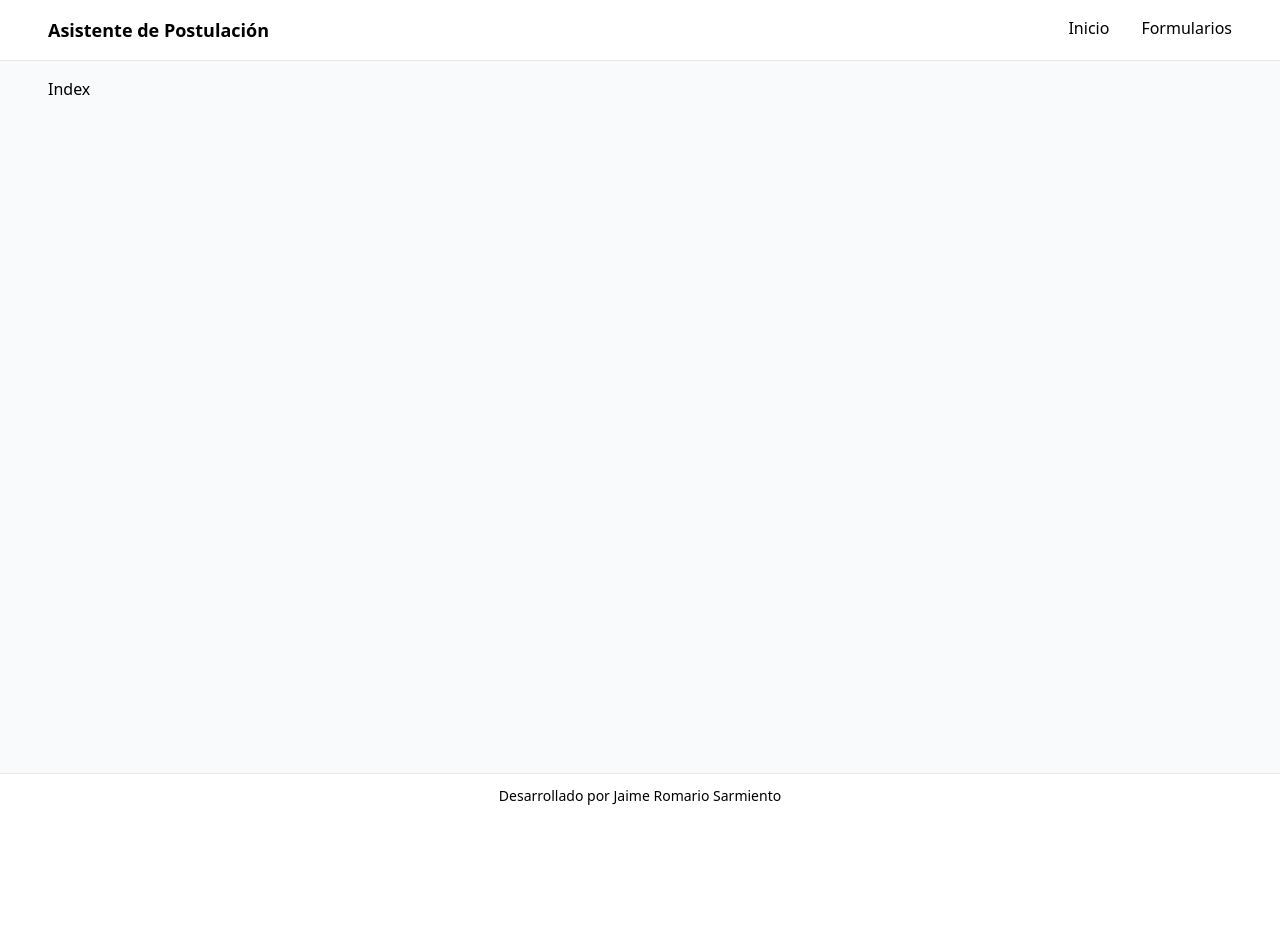
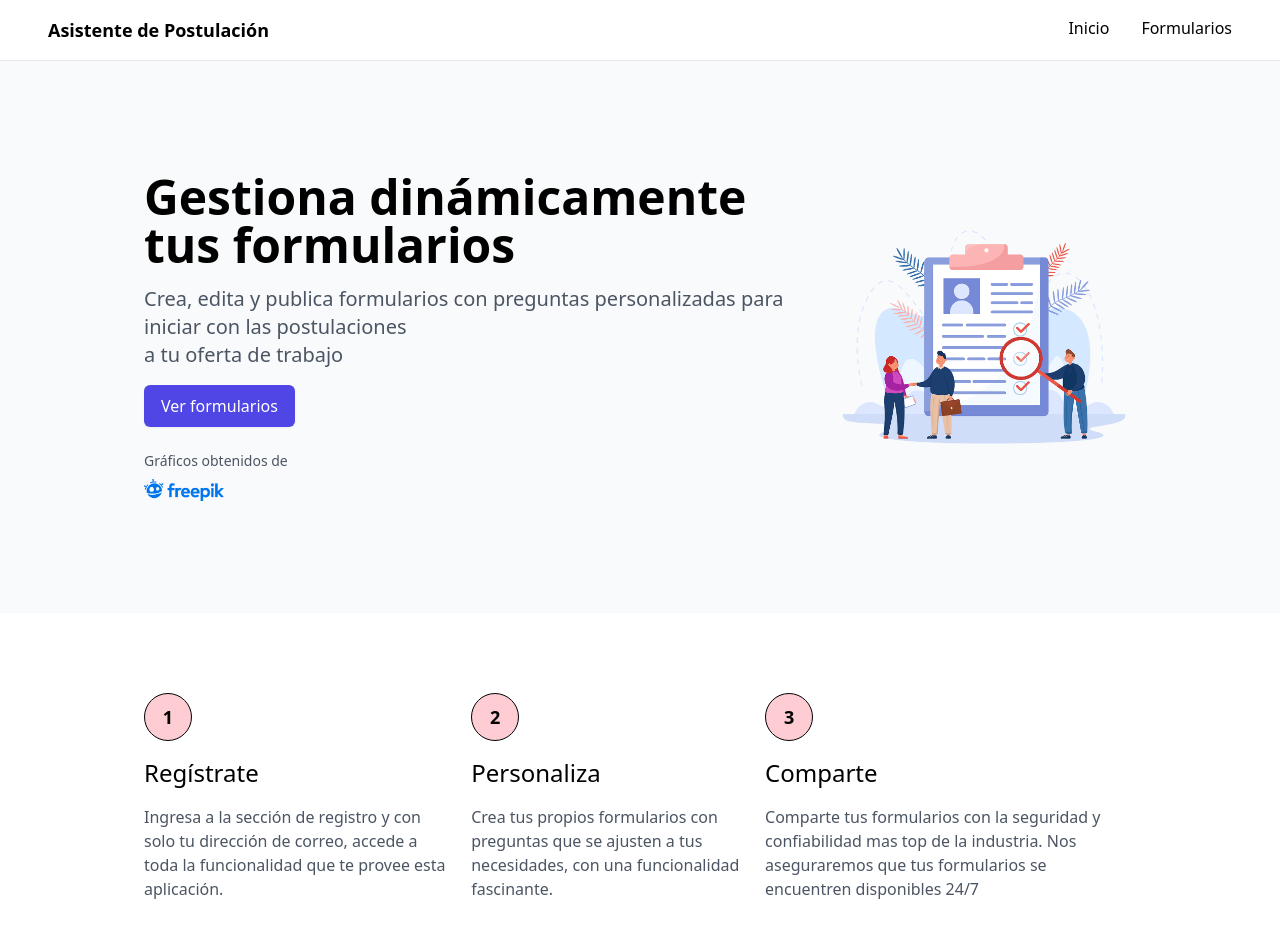
Before and after one commit to romariosc15/application-wizard-ui, a Next.js app: page / in a window 1280 px wide. Shown: the top 952 px of the page. Before the commit the page ends 822 px from the top, so only its background shows below. Built offline with nearby package versions, Linux system fonts and the light colour scheme.

Commit message:
2xl home page created

```diff
--- /dev/null
+++ b/src/components/Process.tsx
@@ -0,0 +1,30 @@
+
+const Process = () => {
+    return (
+        <div className="flex flex flex-column justify-between items-center space-x-6">
+            <div className="space-y-4">
+                <div className="rounded-full border border-black text-lg font-bold w-12 h-12 flex flex-column justify-center items-center bg-rose-200">
+                    1
+                </div>
+                <h3 className="text-2xl font-medium">Regístrate</h3>
+                <p className="text-normal text-gray-600">Ingresa a la sección de registro y con solo tu dirección de correo, accede a toda la funcionalidad que te provee esta aplicación.</p>
+            </div>
+            <div className="space-y-4">
+                <div className="rounded-full border border-black text-lg font-bold w-12 h-12 flex flex-column justify-center items-center bg-rose-200">
+                    2
+                </div>
+                <h3 className="text-2xl font-medium">Personaliza</h3>
+                <p className="text-normal text-gray-600">Crea tus propios formularios con preguntas que se ajusten a tus necesidades, con una funcionalidad fascinante.</p>
+            </div>
+            <div className="space-y-4">
+                <div className="rounded-full border border-black text-lg font-bold w-12 h-12 flex flex-column justify-center items-center bg-rose-200">
+                    3
+                </div>
+                <h3 className="text-2xl font-medium">Comparte</h3>
+                <p className="text-normal text-gray-600">Comparte tus formularios con la seguridad y confiabilidad mas top de la industria. Nos aseguraremos que tus formularios se encuentren disponibles 24/7</p>
+            </div>
+        </div>
+    );
+};
+
+export default Process;
--- a/src/pages/index.tsx
+++ b/src/pages/index.tsx
@@ -1,6 +1,8 @@
 import type { NextPage } from 'next';
 import Layout from '../components/Layout';
+import Process from '../components/Process';
 import Head from 'next/head';
+import Link from 'next/link';
 
 const Home: NextPage = () => {
   return (
@@ -9,9 +11,25 @@ const Home: NextPage = () => {
         <title>Asistente - Inicio</title>
         <meta name="viewport" content="initial-scale=1.0, width=device-width" />
       </Head>
-      <div className="py-4 px-12 bg-gray-50 default-min-screen">
-        <div>
-          Index
+      <div className="bg-gray-50">
+        <div className="flex flex-column justify-between items-center py-28 px-36">
+          <div className="">
+            <h1 className="mb-4 text-5xl font-extrabold">Gestiona dinámicamente <br /> tus formularios</h1>
+            <p className="mb-4 text-xl font-normal text-gray-600">Crea, edita y publica formularios con preguntas personalizadas para iniciar con las postulaciones <br /> a tu oferta de trabajo</p>
+            <Link href={`/wizard`}>
+              <div className="inline-flex justify-center py-2 px-4 border border-transparent shadow-sm text-normal font-medium rounded-md text-white bg-indigo-600 hover:bg-indigo-700 focus:outline-none focus:ring-2 focus:ring-offset-2 focus:ring-indigo-500">Ver formularios</div>
+            </Link>
+            <div className="mt-6 space-y-2">
+              <p className="text-sm font-normal text-gray-600">Gráficos obtenidos de</p>
+              <img src="/image/providers/freepik.png" className="w-20"/>
+            </div>
+          </div>
+          <div>
+            <img src="/image/wizard/home_1.png" width="400px"/>
+          </div>
+        </div>
+        <div className="bg-white py-20 px-36">
+          <Process />
         </div>
       </div>
     </Layout>
--- a/src/pages/wizard/index.tsx
+++ b/src/pages/wizard/index.tsx
@@ -20,15 +20,15 @@ const WizardIndex: NextPage = () => {
                                 <div className="shadow sm:rounded-md sm:overflow-hidden">
                                     <div className='px-6 py-6 bg-white'>
                                         <div className="flex flex-column justify-between items-center">
-                                            <h5 className="text-2xl font-medium">
-                                                <Link href={`/wizard/${value.id}`}>
+                                            <Link href={`/wizard/${value.id}`}>
+                                                <h5 className="text-2xl font-medium">
                                                     {value.title}
-                                                </Link>
-                                            </h5>
+                                                </h5>
+                                            </Link>
                                             <Image src={value.logo} alt="me" width="56" height="32" />
                                         </div>
                                         <p className="text-normal text-gray-500">{value.author}</p>
-                                        <p className="text-lg mt-2">{`${value.description.substring(0, 120)} ${value.description.length > 120 ? '...' : ''}`}</p>
+                                        <p className="text-lg font-light mt-2">{`${value.description.substring(0, 120)} ${value.description.length > 120 ? '...' : ''}`}</p>
                                     </div>
                                 </div>
                             </div>
```
Also changed, not shown: public/image/providers/freepik.png (added), public/image/wizard/home_1.png (added).
